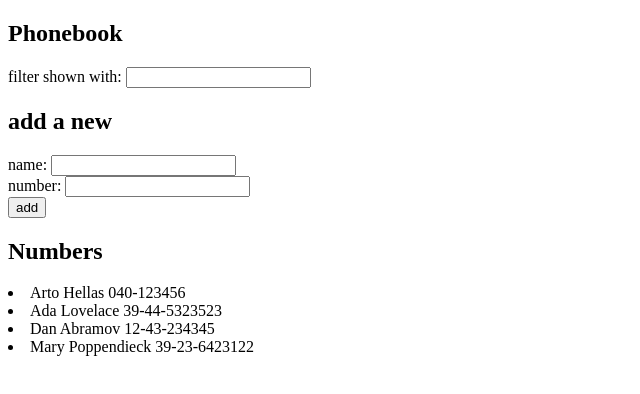
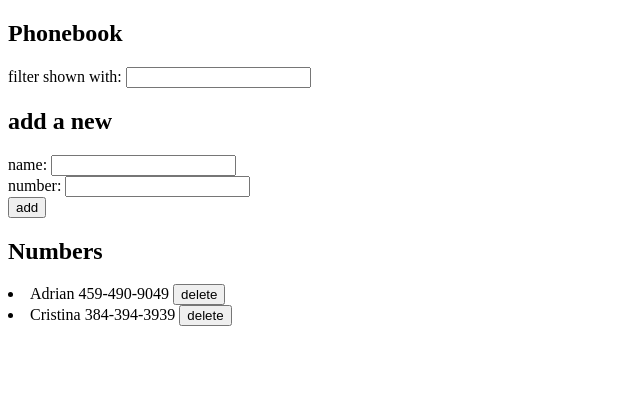
Before and after one commit to achapadev/phonebook, a React (Create React App) app: page / in a window 1280 px wide. Shown: the top 394 px of the page, without its empty margins (0-640 px from the left). Built offline with nearby package versions, Linux system fonts and the light colour scheme; data requests are answered from the project's data file.

Commit message:
save to server, add service module, add delete logic

```diff
--- a/db.json
+++ b/db.json
@@ -1,24 +1,14 @@
 {
   "persons": [
     {
-			"name": "Arto Hellas",
-			"number": "040-123456",
-			"id": 1
+      "name": "Adrian",
+      "number": "459-490-9049",
+      "id": 5
     },
     {
-			"name": "Ada Lovelace",
-			"number": "39-44-5323523",
-			"id": 2
-		},
-		{
-			"name": "Dan Abramov",
-			"number": "12-43-234345",
-			"id": 3
-		},
-		{
-			"name": "Mary Poppendieck",
-			"number": "39-23-6423122",
-			"id": 4
+      "name": "Cristina",
+      "number": "384-394-3939",
+      "id": 6
     }
   ]
 }
--- a/src/App.js
+++ b/src/App.js
@@ -1,5 +1,6 @@
 import { useEffect, useState } from "react"
 import axios from "axios"
+import personService from "./services/Persons"
 
 const App = () => {
 	const [persons, setPersons] = useState([])
@@ -9,11 +10,9 @@ const App = () => {
 
 	//  fetch initial state from server for persons
 	useEffect(() => {
-		const fetchData = async () => {
-			const response = await axios.get("http://localhost:3001/persons")
-			setPersons(response.data)
-		}
-		fetchData()
+		personService.getAll().then((returnedPersons) => {
+			setPersons(returnedPersons)
+		})
 	}, [])
 
 	const handleSubmit = (e) => {
@@ -22,10 +21,17 @@ const App = () => {
 		if (persons.map((person) => person.name).includes(newName)) {
 			alert(`${newName} is already added to phonebook`)
 		} else {
-			setPersons((prevState) => [
-				...prevState,
-				{ name: newName, number: newNumber },
-			])
+			const newPerson = {
+				name: newName,
+				number: newNumber,
+			}
+			personService.create(newPerson).then((returnedPerson) => {
+				setPersons(persons.concat(returnedPerson))
+			})
+			// setPersons((prevState) => [
+			// 	...prevState,
+			// 	{ name: newName, number: newNumber },
+			// ])
 		}
 		setNewName("")
 		setNewNumber("")
@@ -34,6 +40,12 @@ const App = () => {
 	const filteredPersons = persons.filter((person) =>
 		person.name.toLowerCase().includes(filterName.toLowerCase())
 	)
+
+	const handleDelete = (id) => {
+		personService.deletePerson(id).then((returnedPerson) => {
+			personService.getAll().then((allPersons) => setPersons(allPersons))
+		})
+	}
 
 	return (
 		<div>
@@ -66,12 +78,14 @@ const App = () => {
 			{filterName
 				? filteredPersons.map((person) => (
 						<li key={person.name}>
-							{person.name} {person.number}
+							{person.name} {person.number}{" "}
+							<button onClick={() => handleDelete(person.id)}>delete</button>
 						</li>
 				  ))
 				: persons.map((person) => (
 						<li key={person.name}>
-							{person.name} {person.number}
+							{person.name} {person.number}{" "}
+							<button onClick={() => handleDelete(person.id)}>delete</button>
 						</li>
 				  ))}
 		</div>
--- /dev/null
+++ b/src/services/Persons.js
@@ -0,0 +1,25 @@
+import axios from "axios"
+
+const baseUrl = "http://localhost:3001/persons"
+
+const create = (newObject) => {
+	const request = axios.post(baseUrl, newObject)
+	return request.then((response) => response.data)
+}
+
+const getAll = () => {
+	const request = axios.get(baseUrl)
+	return request.then((response) => response.data)
+}
+
+const deletePerson = (id) => {
+	console.log(id)
+	const request = axios.delete(`${baseUrl}/${id}`)
+	return request.then((response) => response.data)
+}
+
+export default {
+	create,
+	getAll,
+	deletePerson,
+}
```
Lines whose indentation alone changed are shown as unchanged.
